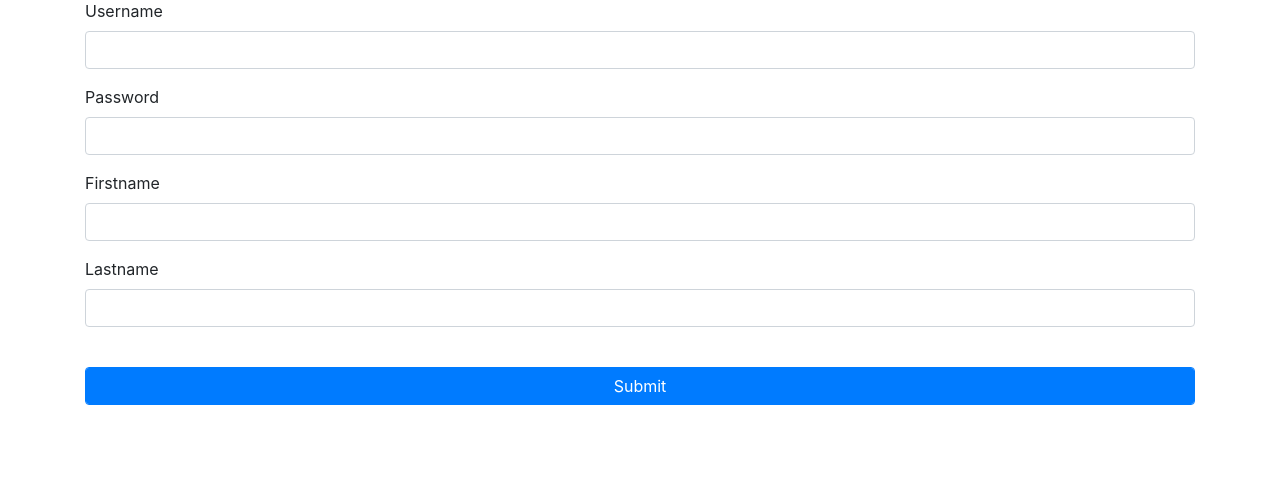
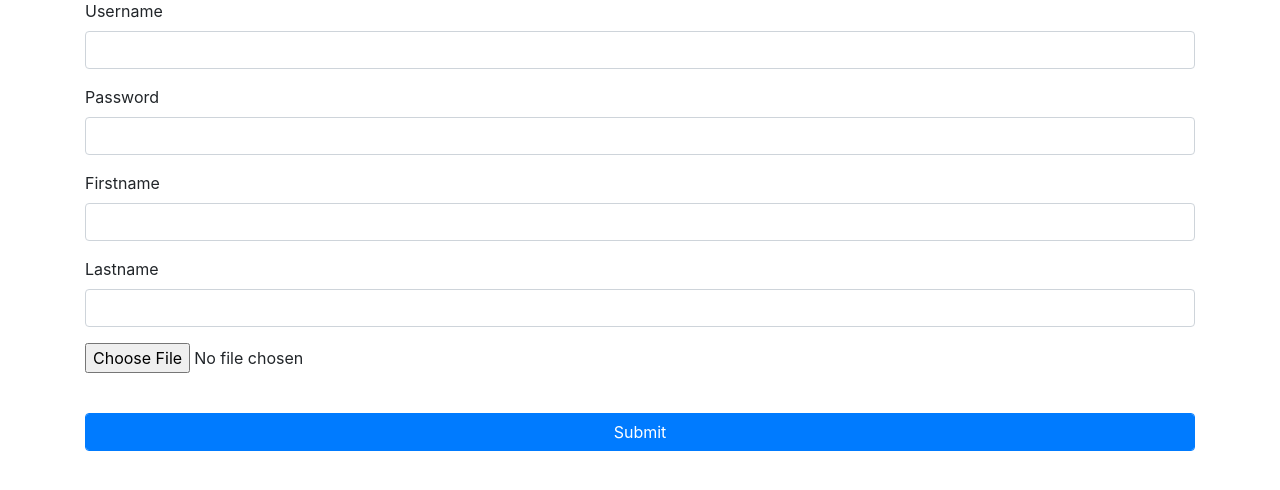
Before and after one commit to LiamSutton/Speedrun-MVC-Forum, a PHP site: page /createaccount in a window 1280 px wide. Shown: the part 99-589 px from the top of the page. Run offline with PHP 8.4, Linux system fonts and the light colour scheme; some libraries are stand-ins or nearby versions.

Commit message:
added file upload to create user form

```diff
--- a/Views/createaccount.phtml
+++ b/Views/createaccount.phtml
@@ -2,7 +2,7 @@
 <script src="https://www.google.com/recaptcha/api.js" async defer></script>
 <div class="container">
     <h3 class="text-center">Create New Account</h3>
-    <form class="form-horizontal" action="createuser.php" method="POST">
+    <form class="form-horizontal" enctype="multipart/form-data" action="createuser.php" method="POST">
         <div class="form-group">
             <label class="label" for="username">Username</label>
             <input class="form-control" type="text" id="username" name="username" required>
@@ -22,6 +22,11 @@
             <input class="form-control" type="text" id="lastname" name="lastname" required>
         </div>
 
+        <div class="form-group">
+            <input type="hidden" name="MAX_FILE_SIZE" value="30000">
+            <input type="file" name="csv_file" class="form-control-file">
+        </div>
+
         <div class="g-recaptcha" data-sitekey="6Lc0psUUAAAAAHbF17kNtEPOcTY_c90mgAHZjhWp"></div>
         <div class="form-group">
             <input class="form-control btn btn-primary" type="submit" name="submit" content="submit">
--- a/createuser.php
+++ b/createuser.php
@@ -43,4 +43,4 @@ if (isset($_POST['submit'])) {
     {
         die(ReCaptcha::$NOT_COMPLETED);
     }
-}
+ }
```
Also changed, not shown: images/default_avatar.jpg (added).
